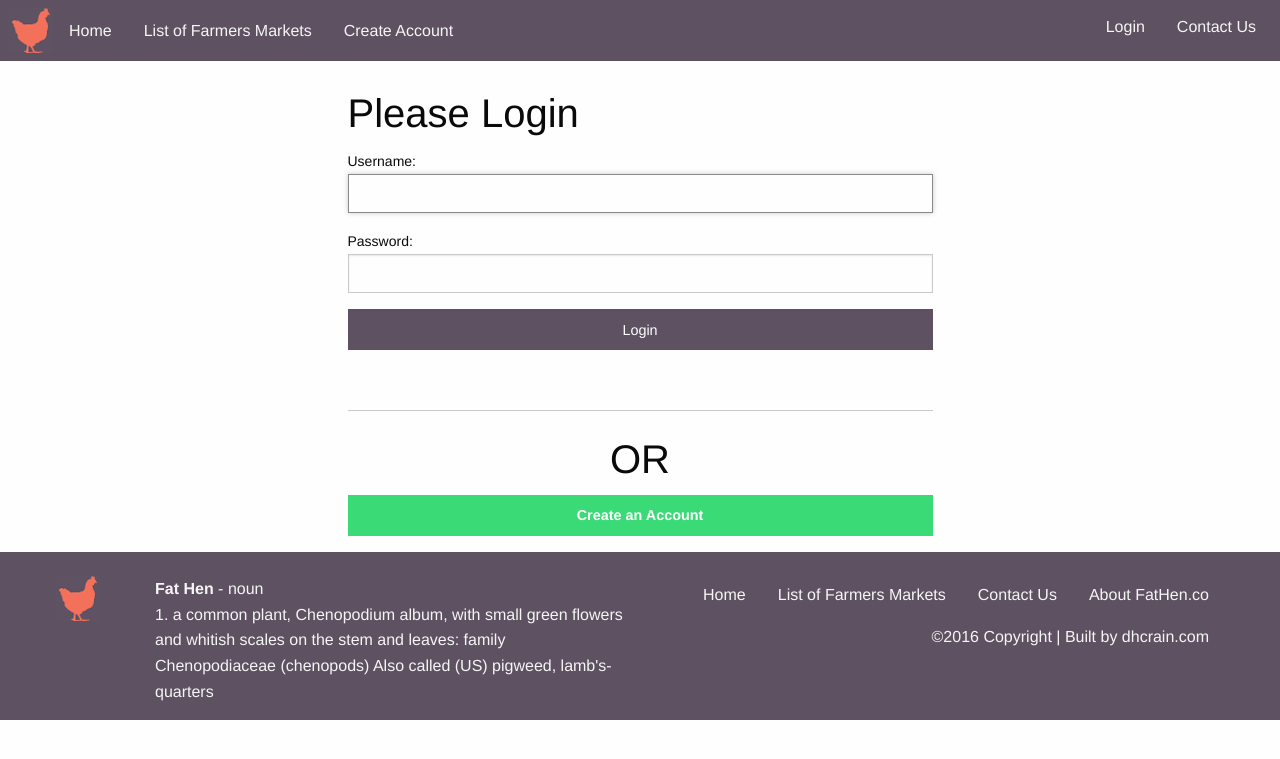
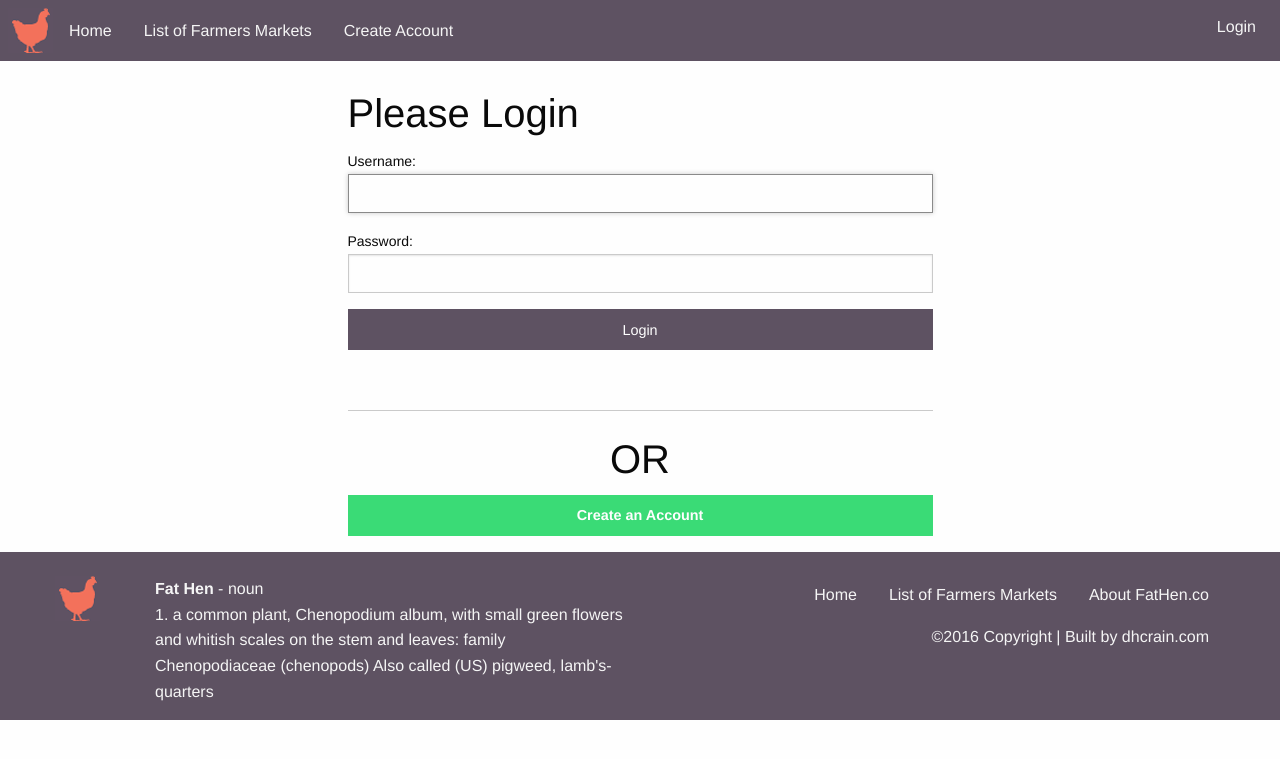
Before and after one commit to dhcrain/FatHen, a Django app: page /login/ in a window 1280 px wide. Shown: the top 759 px of the page. Run offline with Django 3.2, Linux system fonts and the light colour scheme; parts of the project's set-up code (start-up, migrations or seed data) failed here and were passed over; some libraries are stand-ins or nearby versions.

Commit message:
remove link for contact page

```diff
--- a/templates/base.html
+++ b/templates/base.html
@@ -66,7 +66,7 @@
                 {% else %}
                     <li><a href="{% url 'login' %}">Login</a></li>
                 {% endif %}
-                <li><a href="{% url 'contact_view' %}">Contact Us</a></li>
+                {# <li><a href="{% url 'contact_view' %}">Contact Us</a></li>#}
             </ul>
         </div>
     </div>
@@ -99,7 +99,7 @@
             <ul class="menu float-right">
                 <li><a href="{% url 'index_view' %}">Home</a></li>
                 <li><a href="{% url 'farmers_market_list_view' %}">List of Farmers Markets</a></li>
-                <li><a href="{% url 'contact_view' %}">Contact Us</a></li>
+                {# <li><a href="{% url 'contact_view' %}">Contact Us</a></li>#}
                 <li><a href="{% url 'about_template_view' %}">About FatHen.co</a></li>
             </ul>
             <br>
```
